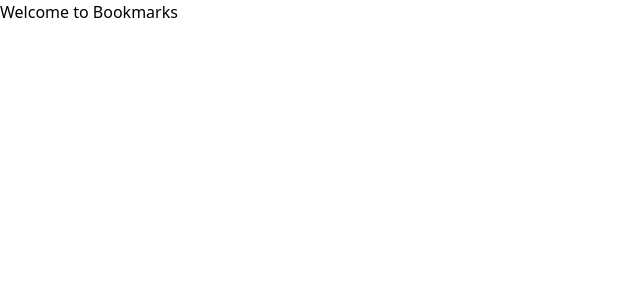
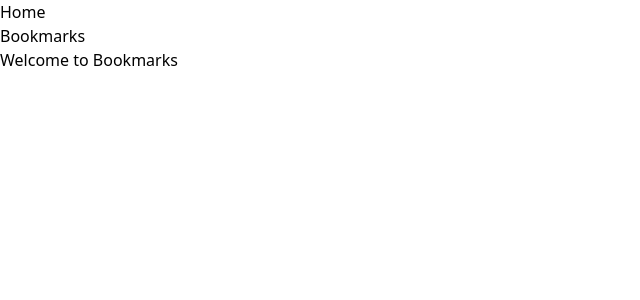
Before and after one commit to Rahat-Minhaj007/bookmark, a Next.js app: page /bookmarks in a window 1280 px wide. Shown: the top 300 px of the page, without its empty margins (0-640 px from the left). Built offline with nearby package versions, Linux system fonts and the light colour scheme; what @material-tailwind/react would draw is missing.

Commit message:
added bookmarks page

```diff
--- a/pages/bookmarks.js
+++ b/pages/bookmarks.js
@@ -1,8 +1,19 @@
+import Link from "next/link";
 import React from "react";
 
 const Bookmarks = () => {
   return (
     <div>
+      <div className="bg-primary">
+        <ul className="flex justify-end space-x-8 p-5 text-white font-[500] text-[14px]">
+          <li>
+            <Link href="/">Home</Link>
+          </li>
+          <li>
+            <Link href="/bookmarks">Bookmarks</Link>
+          </li>
+        </ul>
+      </div>
       <h1>Welcome to Bookmarks</h1>
     </div>
   );
```
